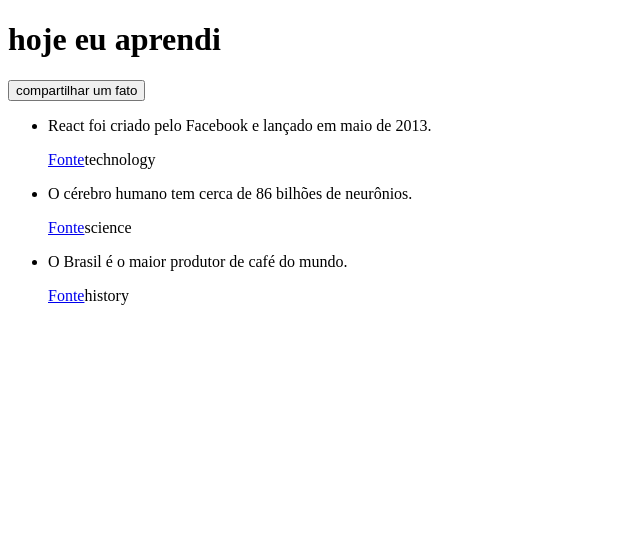
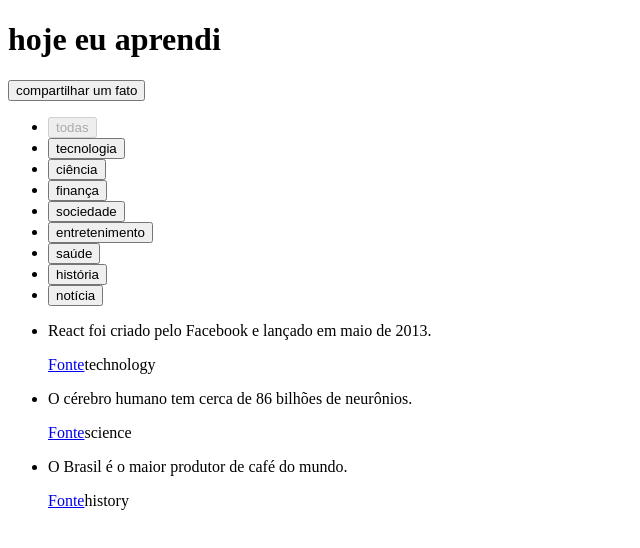
Before and after one commit to alexgeracaotech/today-i-learned, a React (Vite) app: page / in a window 1280 px wide. Shown: the top 548 px of the page, without its empty margins (0-640 px from the left). Built offline with nearby package versions, Linux system fonts and the light colour scheme.

Commit message:
feat: implementar lógica para filtro de categorias

```diff
--- a/src/App.tsx
+++ b/src/App.tsx
@@ -2,6 +2,7 @@ import Header from "./components/Header";
 import FactList from "./components/FactList";
 import type { Fact } from "./types";
 import { useState } from "react";
+import CategoryFilter from "./components/CategoryFilter";
 
 const INITIAL_FACTS: Fact[] = [{
   id: 1,
@@ -45,11 +46,22 @@ export default function App() {
     setShowForm(showForm => !showForm);
   };
 
+  function handleSelectCategory(category: string) {
+    setCurrentCategory(category);
+  };
+
   return (
     <>
-      <Header showForm={showForm} onToggleForm={handleToggleForm} />
+      <Header
+        showForm={showForm}
+        onToggleForm={handleToggleForm}
+      />
       { showForm && <p>Aqui conterá um formulário.</p> }
       <main>
+        <CategoryFilter
+          currentCategory={currentCategory}
+          onSelectCategory={handleSelectCategory}
+        />
         <FactList facts={displayedFacts} />
       </main>
     </>
```
